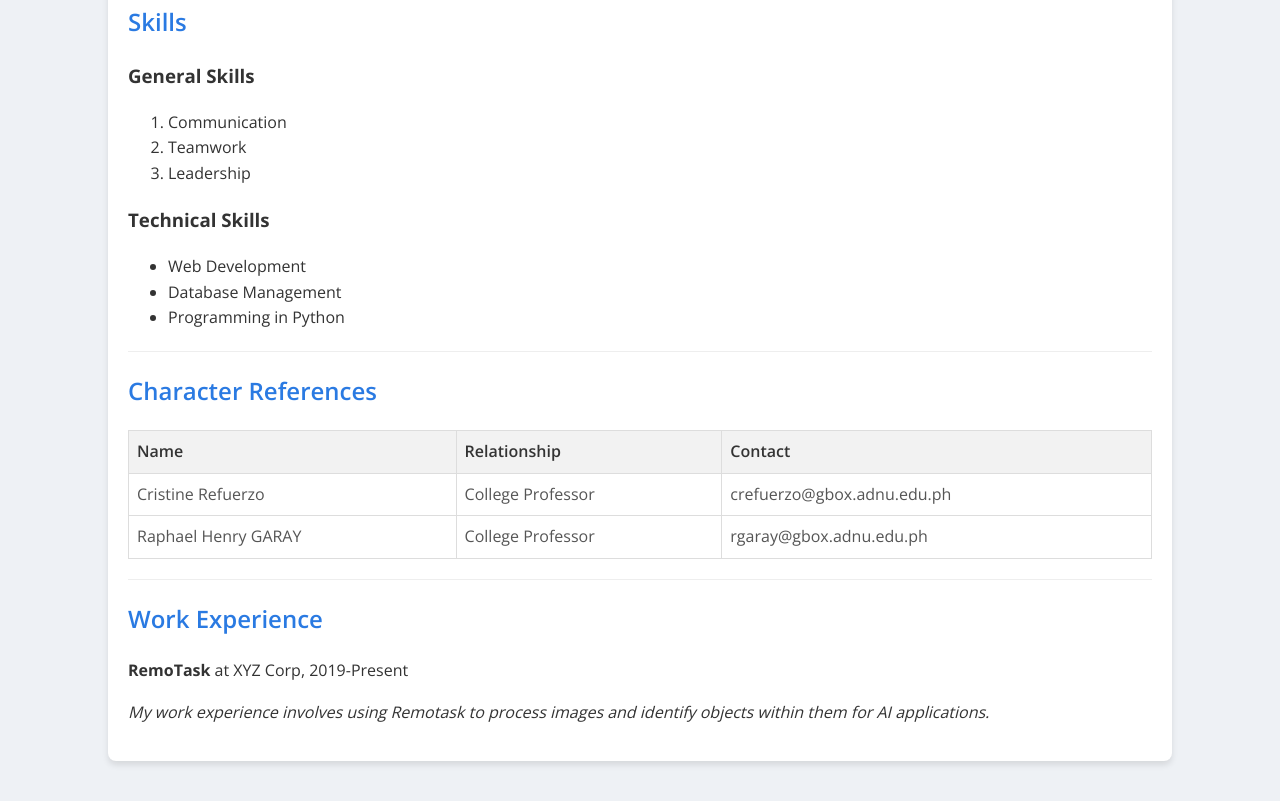
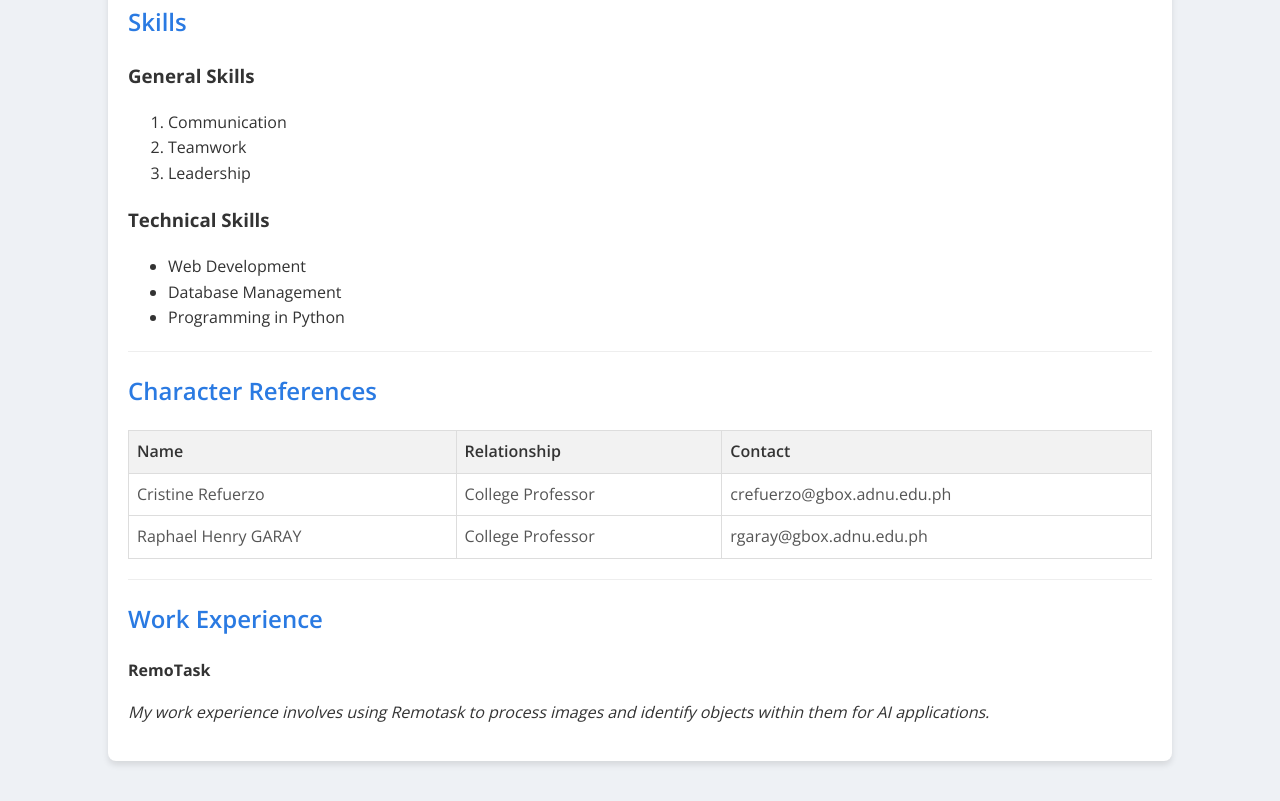
Before and after one commit to PeterJornales/PRELIMS_JORNALES, a plain HTML site: page index.html in a window 1280 px wide. Shown: the part 620-1421 px from the top of the page. Drawn offline with nearby package versions, Linux system fonts and the light colour scheme.

Commit message:
Update index.html

```diff
--- a/index.html
+++ b/index.html
@@ -121,7 +121,7 @@
         </table>
         <hr>
         <h2>Work Experience</h2>
-        <p><b>RemoTask</b> at XYZ Corp, 2019-Present</p>
+        <p><b>RemoTask</b></p>
         <p><i>My work experience involves using Remotask to process images and identify objects within them for AI applications.</i></p>
     </div>
 </body>
```
